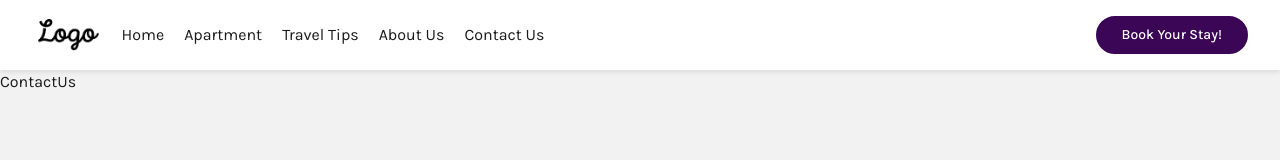
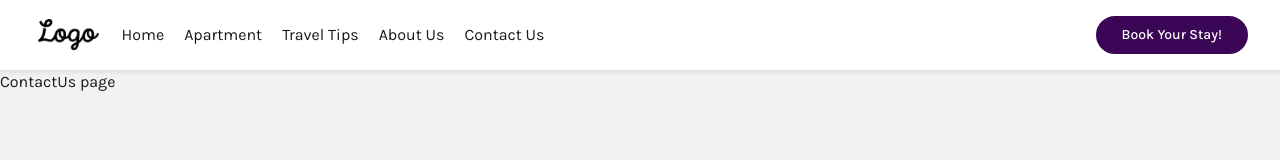
Before and after one commit to matteominin/FlorenceHomeStay, a React (Vite) app in the folder frontend/: page /contact-us in a window 1280 px wide. Shown: the top 160 px of the page. Built offline with nearby package versions, Linux system fonts and the light colour scheme.

Commit message:
fixed vercel deploy

```diff
--- a/frontend/src/pages/contactUs/Contactus.jsx
+++ b/frontend/src/pages/contactUs/Contactus.jsx
@@ -5,7 +5,7 @@ const ContactUs = () => {
     return (
         <div className="contact-us">
             <Header />
-            ContactUs
+            ContactUs page
         </div>
     )
 }
```
